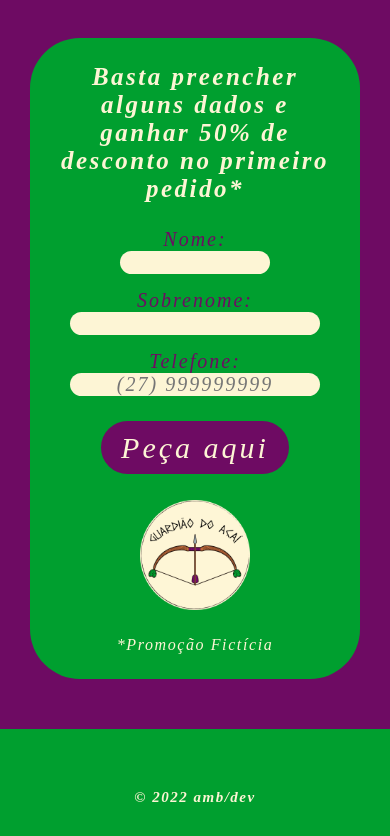
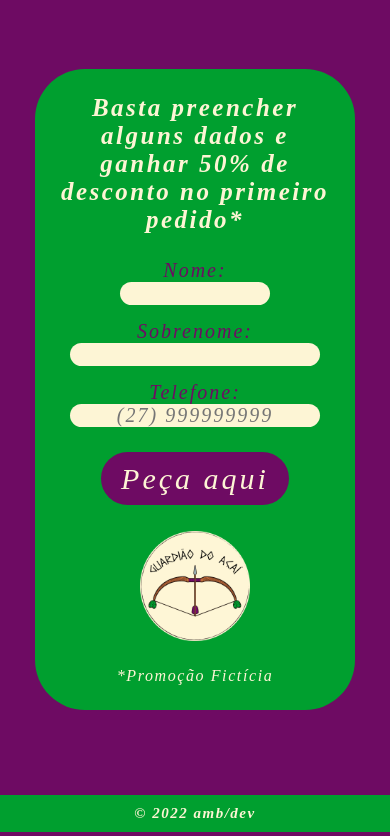
Before and after one commit to alinemozer/landin-page-guardiao-do-acai, a plain HTML site: page index.html in a window 390 px wide. Shown: the part 936-1772 px from the top of the page. Drawn offline with Linux system fonts and the light colour scheme; a web font is replaced by a local one.

Commit message:
alterações gerais

```diff
--- a/src/css/responsive.css
+++ b/src/css/responsive.css
@@ -1,18 +1,11 @@
 @media (max-width: 1350px) {
-    main {
+    .container {
         flex-wrap: wrap;
-    }
-
-    .rodape h2 {
-        margin: 50px auto 20px;
+        padding: 35px;
     }
 }
 
 @media (max-width: 900px) {
-    main {
-        padding: 0 30px;
-    }
-
     .cabecalho {
         display: block;
     }
```
